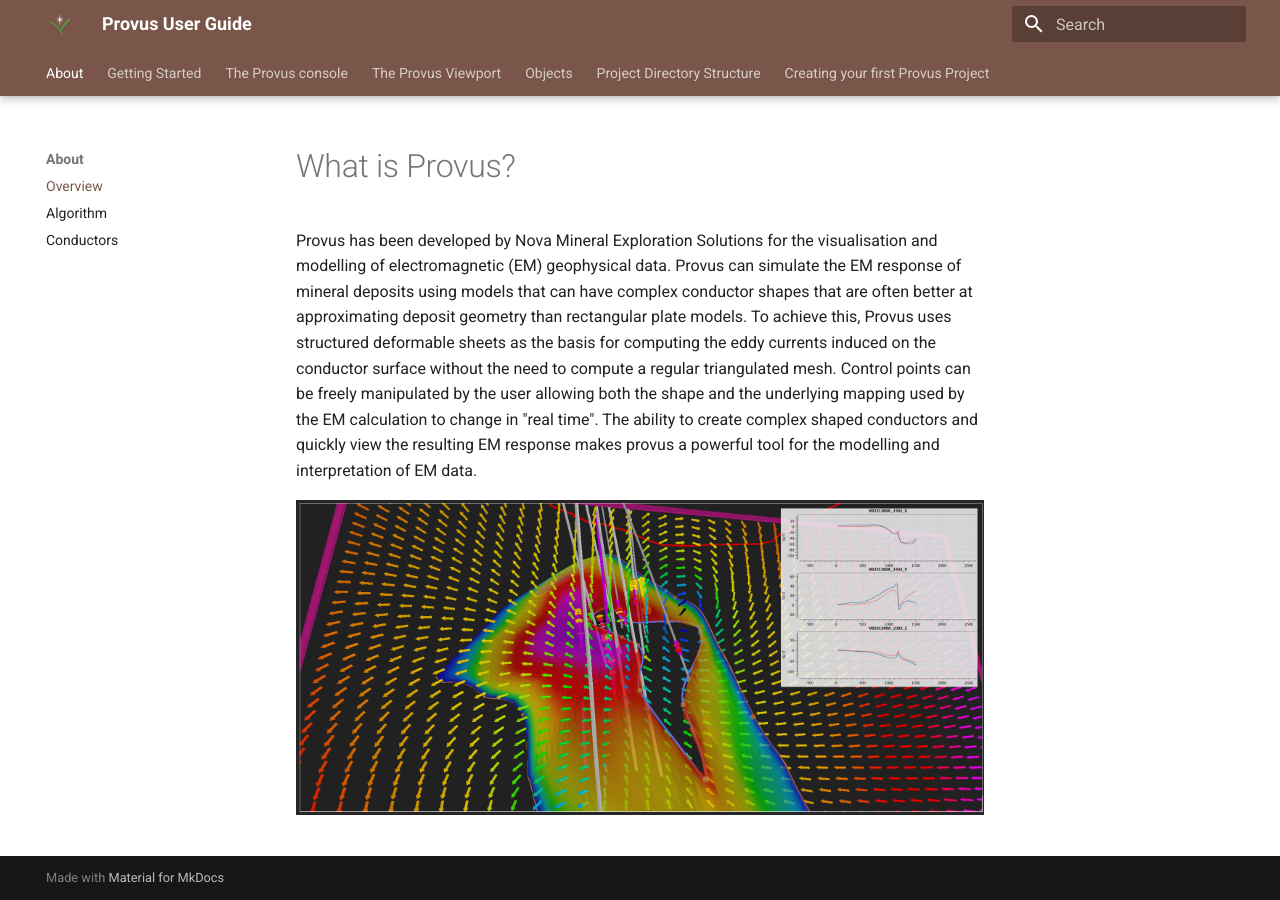
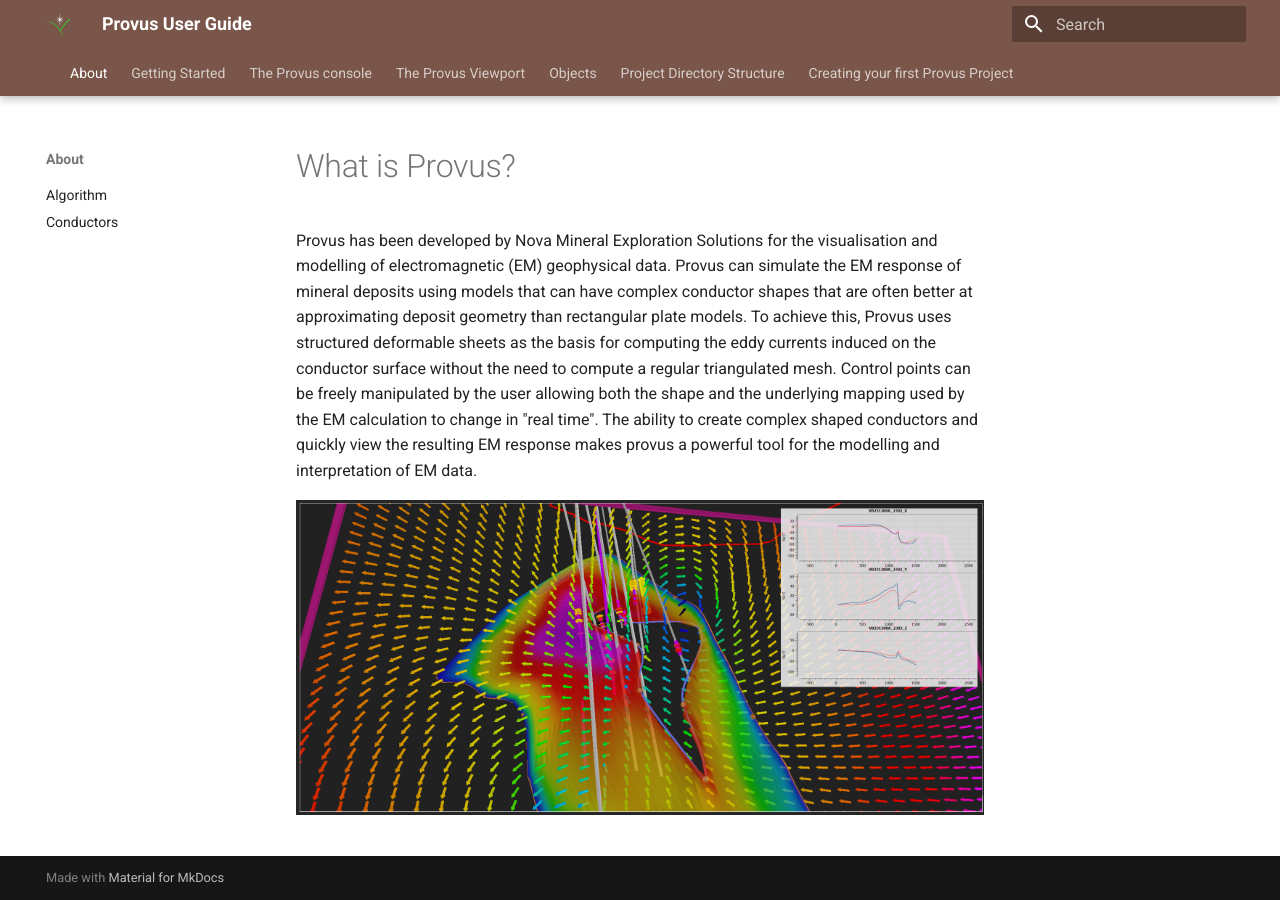
Before and after one commit to anthonyznova/Provdoc, an MkDocs documentation site: the page built from docs/about/overview.md, in a window 1280 px wide. Built offline with MkDocs 1.6.1 and Material for MkDocs 9.7.7, drawn with Linux system fonts in a browser that asks for light colours.

Commit message:
Update mkdocs.yml

```diff
--- a/mkdocs.yml
+++ b/mkdocs.yml
@@ -16,7 +16,7 @@ theme:
     - navigation.tabs
     - navigation.tabs.sticky
     - navigation.sections
-    #- navigation.expand
+    - navigation.expand
     - navigation.top
     - search.highlight
     - search.suggest
@@ -26,6 +26,7 @@ theme:
     - pymdownx.blocks.caption
 
 nav:
+  - '': about/overview.md  # Empty string makes it the default/index page
   - About:
     - Overview: about/overview.md
     - Algorithm: about/algorithm.md
```
